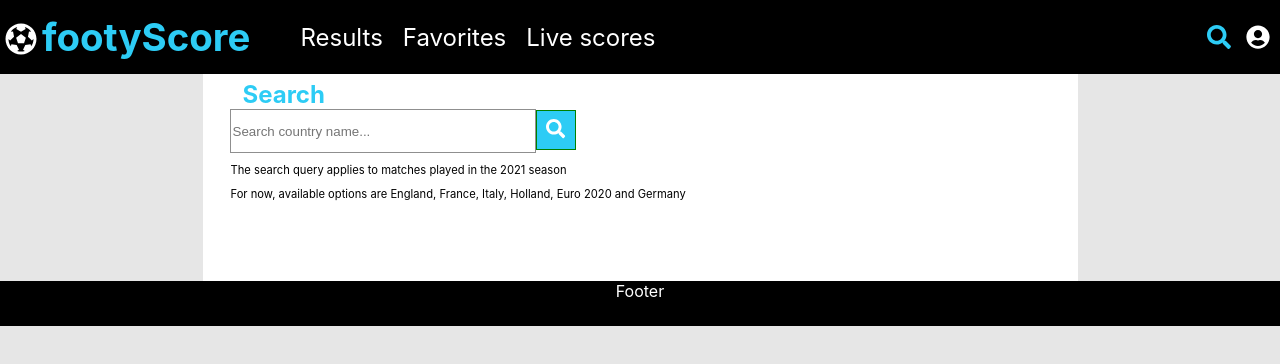
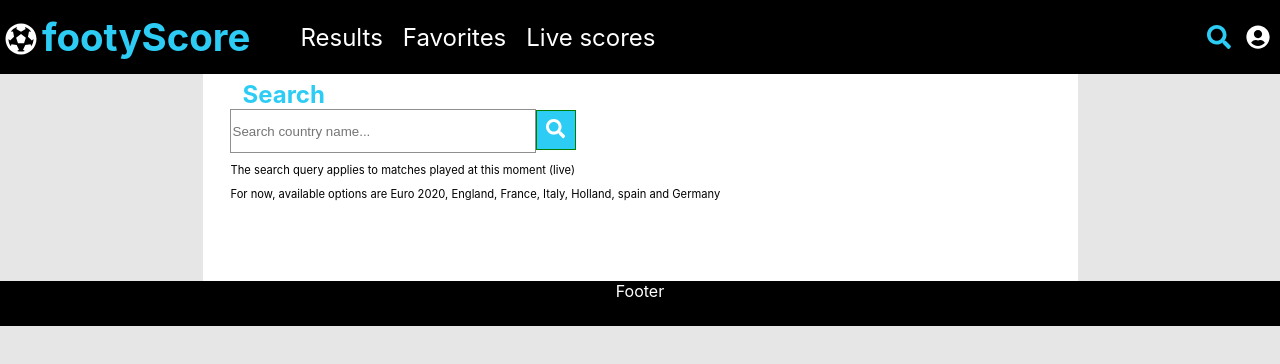
Before and after one commit to iedekoffeman/footyscore, a React (Create React App) app: page /search in a window 1280 px wide. Shown: the top 364 px of the page. Built offline with nearby package versions, Linux system fonts and the light colour scheme; no server answers.

Commit message:
Added match fetching on search criteria in search page

```diff
--- a/src/App.js
+++ b/src/App.js
@@ -145,7 +145,7 @@ function App() {
                         <LiveScoresPage competitions={competitionData} error={error} loading={loading}/>
                     </Route>
                     <Route exact path="/search">
-                        <SearchPage />
+                        <SearchPage competitions={competitionData} />
                     </Route>
                     <Route path="/">
                         <h1>404 page not found, sorry...</h1>
--- a/src/components/Autocomplete.js
+++ b/src/components/Autocomplete.js
@@ -5,11 +5,11 @@ import {FontAwesomeIcon} from "@fortawesome/react-fontawesome";
 
 function Autocomplete(props) {
 
-    const suggestions = props.suggestions;
+    const {suggestions, userInput, setUserInput, toggleSubmitted} = props;
     const [activeSuggestion, setActiveSuggestion] = useState(0)
     const [filteredSuggestions, setFilteredSuggestions] = useState([])
     const [showSuggestions, toggleShowSuggestions] = useState(false)
-    const [userInput, setUserInput] = useState("")
+
 
 
     let suggestionListComponent = null;
@@ -75,6 +75,7 @@ function Autocomplete(props) {
 
     function handleOnSubmit() {
         console.log(userInput)
+        toggleSubmitted(true)
     }
 
     return (
--- a/src/pages/Search.js
+++ b/src/pages/Search.js
@@ -1,8 +1,13 @@
-import React from 'react';
+import React, {useEffect, useState} from 'react';
 import Autocomplete from "../components/Autocomplete";
+import Competition from "../components/Competition";
 
 
-function SearchPage() {
+function SearchPage(props) {
+    const competitionData = props.competitions;
+    const [userInput, setUserInput] = useState("")
+    const [competition, setCompetition] = useState()
+    const [inputSubmitted, toggleInputSubmitted] = useState(false)
 
     const suggestions =  [
         {
@@ -29,17 +34,57 @@ function SearchPage() {
             "id": 2003,
             "country": "Holland",
         },
+        {
+            "id": 2014,
+            "country": "Spain",
+        },
     ]
+    console.log("what is comp data", competitionData)
+    useEffect(() => {
+
+        if(inputSubmitted && competitionData) {
+            const userInputCompID = suggestions.find( ({ country }) => country === userInput );
+            console.log("test", userInputCompID.id)
+            //competitionData.find( ({id}) => competitionData.id === userInputCompID.id))
+            const comp = competitionData.find(({id}) => id === userInputCompID.id )
+            console.log("what is competition", comp)
+
+                setCompetition(comp)
+                toggleInputSubmitted(false)
+
+
+
+        }
+
+
+    }, [inputSubmitted, competitionData]);
+
 
     return (
 
         <>
             <h2>Search</h2>
-            <Autocomplete suggestions={suggestions} />
-            <p className={"search-p"}>The search query applies to matches played in the 2021 season</p>
-            <p className={"search-p"}>For now, available options are England, France, Italy, Holland, Euro 2020 and Germany</p>
+            <Autocomplete suggestions={suggestions} userInput={userInput} setUserInput={setUserInput} toggleSubmitted={toggleInputSubmitted} />
+            <p className={"search-p"}>The search query applies to matches played at this moment (live)</p>
+            <p className={"search-p"}>For now, available options are Euro 2020, England, France, Italy, Holland, spain and Germany</p>
 
+            { competition ? (
+                <>
 
+                    <Competition key={competition.id} status={"LIVE"} competitionID={competition.id}
+                                            countryName={competition.area.name}/>
+
+                </>
+
+            ) : props.error ? (
+
+                <p>Er is iets misgegaan met het ophalen van de data.</p>
+
+            ) : props.loading && (
+
+                <p>Loading....</p>
+
+            )}
         </>
     )
 
```
Also changed, not shown: src/components/Competition.js (line endings or trailing spaces).
